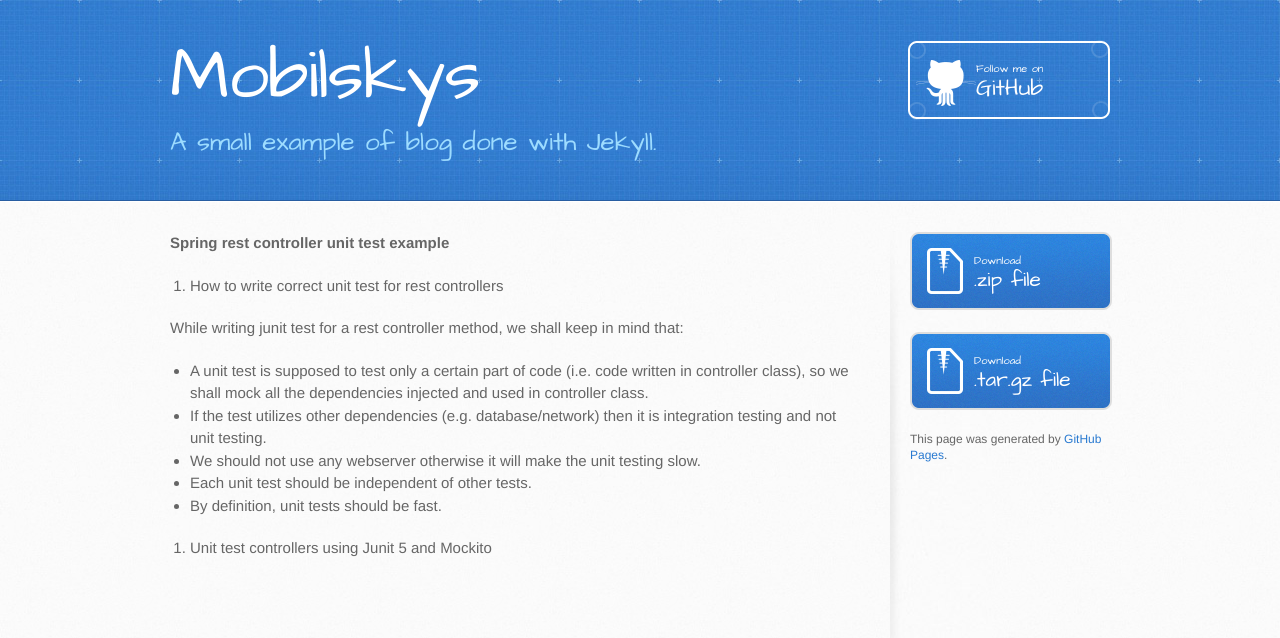
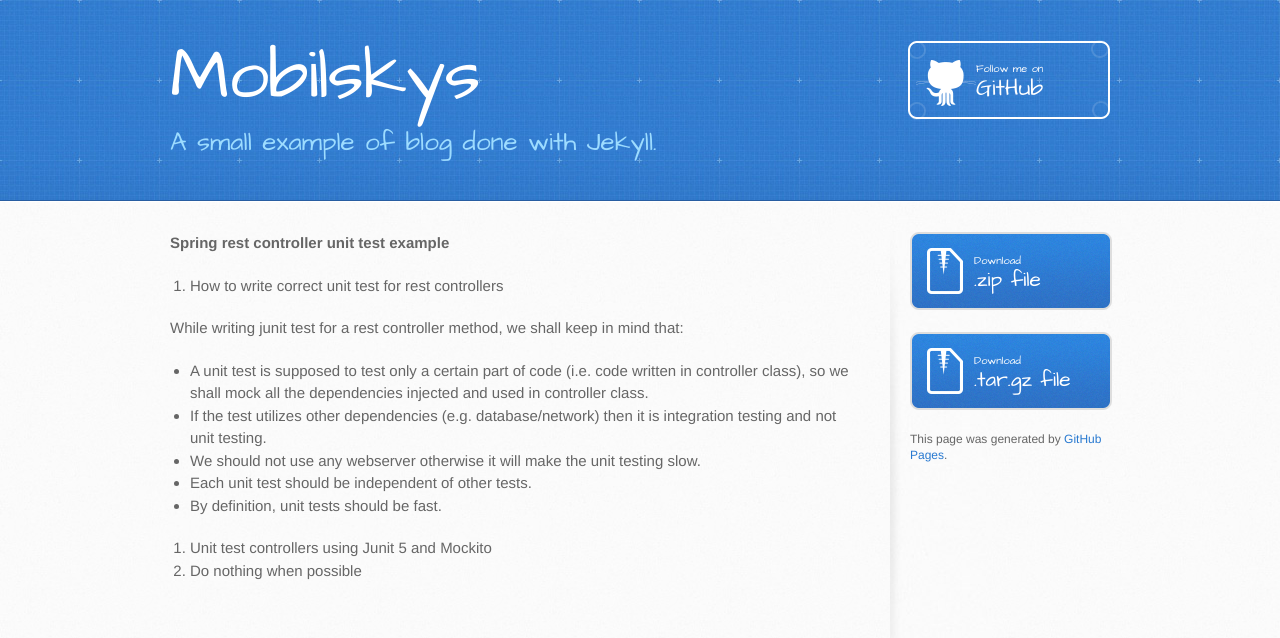
Before and after one commit to jeck7/jeck7.github.io, a Jekyll site: the page built from index.md, in a window 1280 px wide. Shown: the top 638 px of the page. Built offline with Jekyll 4.4.1, drawn with Linux system fonts in a browser that asks for light colours.

Commit message:
Update index.md

```diff
--- a/index.md
+++ b/index.md
@@ -18,3 +18,4 @@ layout: default
 
 
 2. Unit test controllers using Junit 5 and Mockito
+3. Do nothing when possible
```
